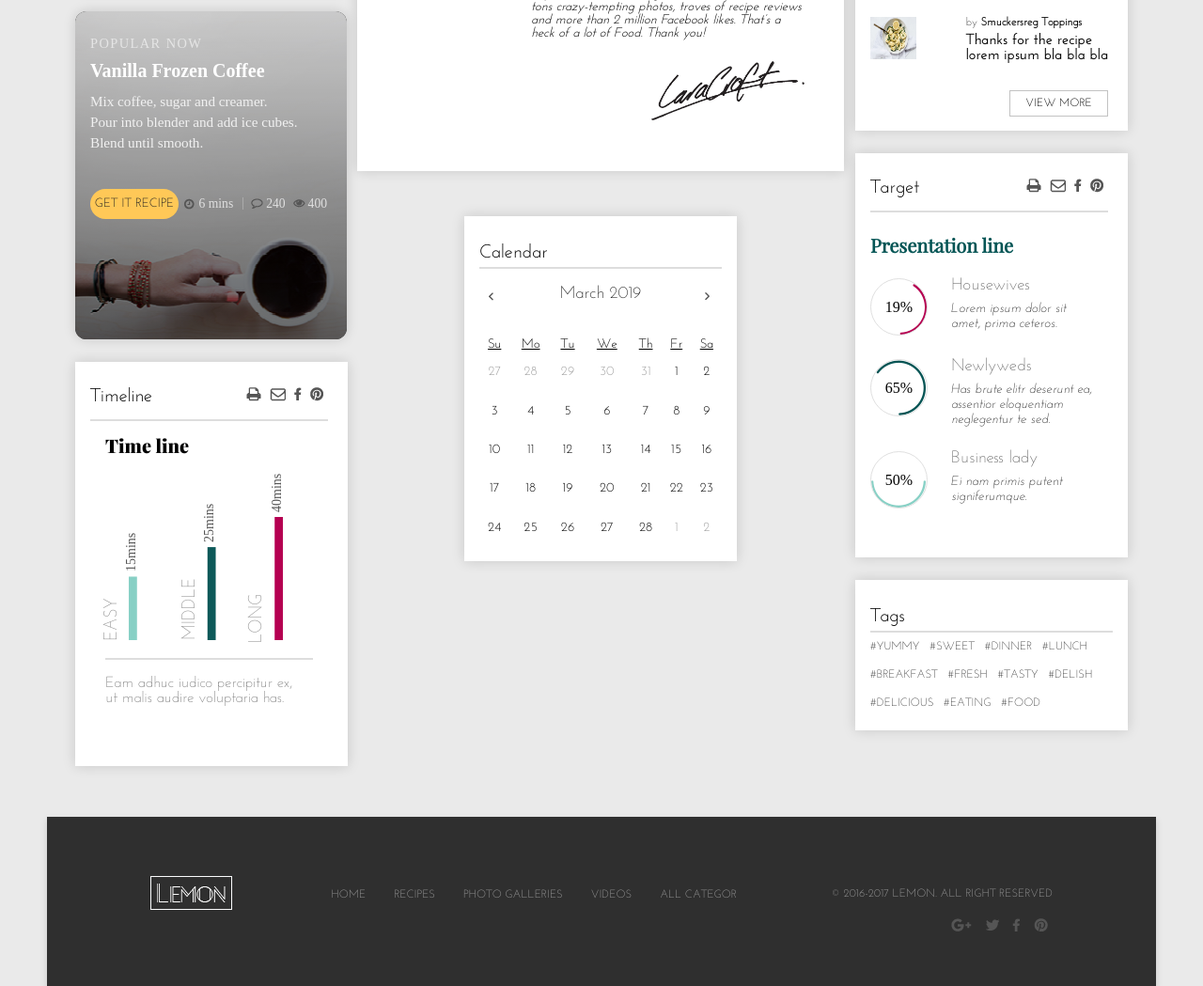
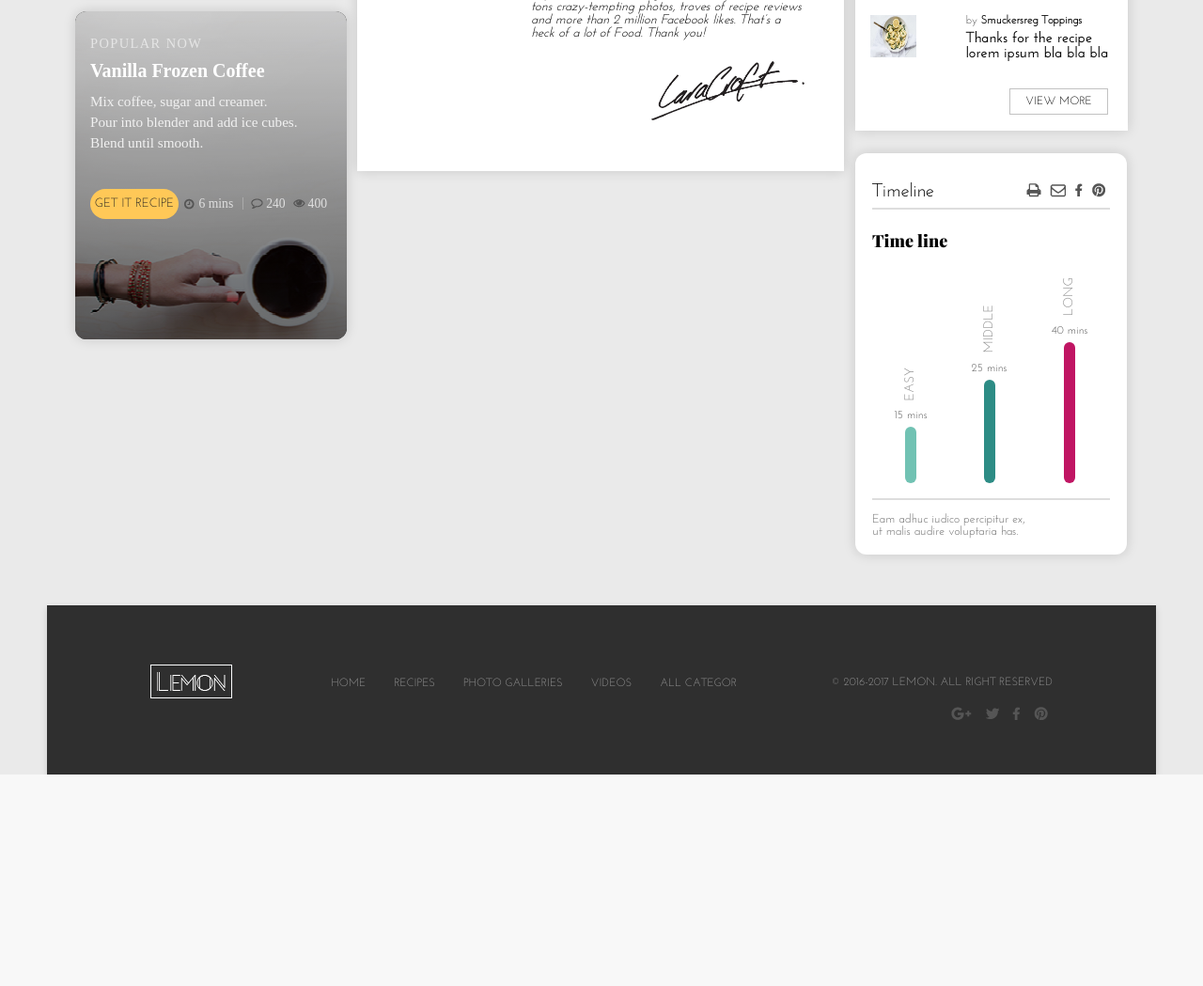
Before and after one commit to Mihail51/Lemon, a PHP site: page / in a window 1280 px wide. Shown: the part 1580-2629 px from the top of the page at 94% size. After the commit the page ends 2404 px from the top, so only its background shows below. Run offline with PHP 8.4, Linux system fonts and the light colour scheme.

Commit message:
Changed the central sidebar. Changed the block TIMELINE

```diff
--- a/css/home_sidebar_1.css
+++ b/css/home_sidebar_1.css
@@ -408,102 +408,120 @@
 
 
 
-/* TIMELINE */
-.sidebar_wrap .sidebar_left .timeline_wrap {
+/* TIMELINE – новая карточка в правом сайдбаре */
+.timeline_wrap {
   box-sizing: border-box;
-	width: 290px;
-	height: 430px;
+  width: 289px;
+  height: auto;
   margin: 24px 0;
-	padding: 27px 21px 0 16px;
+  padding: 24px 18px 18px;
   background-color: #ffffff;
-	box-shadow: 0px 0px 13px 0px rgba(0, 0, 0, 0.15);
+  border-radius: 12px;
+  box-shadow: 0 0 13px rgba(0, 0, 0, 0.15);
+  font-family: 'Josefin Sans';
 }
-.block_header {
+
+/* Заголовок блока (Timeline + иконки) */
+.timeline_wrap .block_header {
   width: 100%;
   height: 34px;
-	display: -webkit-flex;
-	display: -moz-flex;
-	display: -ms-flex;
-	display: -o-flex;
   display: flex;
   justify-content: space-between;
+  align-items: center;
   border-bottom: 2px solid #dddddd;
+  margin-bottom: 16px;
 }
-.block_header .name {
-	font-family: 'Josefin Sans';
+
+.timeline_wrap .block_header .name {
   font-size: 20px;
+  font-weight: 400;
 }
-.sidebar_wrap .sidebar_left .timeline_wrap .timeline_content {
+
+/* Контент внутри */
+.timeline_wrap .timeline_content {
   width: 100%;
-	height: 255px;
-	padding: 16px;
-	-webkit-box-sizing: border-box;
-	-moz-box-sizing: border-box;
+  padding: 8px 0 0;
   box-sizing: border-box;
+}
 
-}
-.sidebar_wrap .sidebar_left .timeline_wrap .timeline_content h3 {
+.timeline_wrap .timeline_content h3 {
   font-family: 'PlayfairDisplay-Black';
   font-weight: 900;
-    font-style: normal;
-    font-size: 20px;
+  font-size: 18px;
+  margin: 0 0 10px;
 }
-.sidebar_wrap .sidebar_left .timeline_wrap .timeline_content .timeline_graf {
-	width: 100%;
-	height: 200px;
-	display: -webkit-flex;
-	display: -moz-flex;
-	display: -ms-flex;
-	display: -o-flex;
+
+/* График */
+
+/* Общая сетка графика */
+.timeline_graf {
   display: flex;
   justify-content: space-around;
   align-items: flex-end;
-	padding-bottom: 16px;
+  padding: 20px 0 16px;
   border-bottom: 2px solid #dddddd;
 }
-.sidebar_wrap .sidebar_left .timeline_wrap .timeline_content .timeline_graf .magnitude figcaption {
-	color: #555555;
+
+/* Один элемент графика */
+.timeline_item {
+  display: flex;
+  flex-direction: column;
+  align-items: center;
+}
+
+/* Вертикальная подпись EASY / MIDDLE / LONG */
+.timeline_label {
+  writing-mode: vertical-rl;
+  transform: rotate(180deg); /* чтобы читалось сверху вниз */
   font-size: 14px;
-	font-weight: 300;
-	text-align: left;
-	transform: rotate(-90deg) translateY(10px) translateX(5px) scaleY(1.0102);
-	transform-origin: left bottom;
+  color: #888;
+  margin-bottom: 10px;
+  font-family: 'Josefin Sans';
 }
-.sidebar_wrap .sidebar_left .timeline_wrap .timeline_content .timeline_graf .magnitude p {
-	font-family: JosefinSans-Light;
-	color: #888;
-	font-size: 18px;
-	font-weight: 300;
-	text-align: left;
-	text-transform: uppercase;
+
+/* Время над столбцом */
+.timeline_time {
+  font-size: 12px;
+  color: #555;
+  margin-bottom: 6px;
+  font-family: 'Josefin Sans';
 }
-.sidebar_wrap .sidebar_left .timeline_wrap .timeline_content .timeline_graf .easy p {
-	display: inline-block;
-	transform: rotate(-90deg) translateY(-5px) translateX(-60px) scaleY(1.1094);
-	transform-origin: center bottom;
+
+/* Столбики */
+.timeline_bar {
+  width: 12px;
+  border-radius: 6px;
 }
-.sidebar_wrap .sidebar_left .timeline_wrap .timeline_content .timeline_graf .middle p {
-	display: inline-block;
-	transform: rotate(-90deg) translateX(-80px) scaleY(1.1094);
-	transform-origin: center bottom;
+
+/* Высоты и цвета */
+.bar-easy {
+  height: 60px;
+  background-color: #71c2b3;
 }
-.sidebar_wrap .sidebar_left .timeline_wrap .timeline_content .timeline_graf .long p {
-	display: inline-block;
-	transform: rotate(-90deg) translateY(-4px) translateX(-122px) scaleY(1.1094);
-	transform-origin: center bottom;
+
+.bar-middle {
+  height: 110px;
+  background-color: #2d8c85;
 }
-.sidebar_wrap .sidebar_left .timeline_wrap .timeline_content .timeline_graf .magnitude figure {
-	float: right;
+
+.bar-long {
+  height: 150px;
+  background-color: #c01563;
 }
-.sidebar_wrap .sidebar_left .timeline_wrap .timeline_footer {
+
+
+/* Низ блока – текст-подпись */
+.timeline_wrap .timeline_footer {
   width: 100%;
-	padding: 16px;
-	font-family: JosefinSans-Light;
+  padding-top: 14px;
+  font-family: 'Josefin Sans';
   color: #6a6a6a;
-	font-size: 16px;
+  font-size: 13px;
   font-weight: 300;
   text-align: left;
 }
+
+
 .sidebar_wrap section {
 	width: 518px;
 }
@@ -606,6 +624,7 @@
 
 
 /* CALENDAR */
+/*
 .calendar_wrap {
 	box-sizing: border-box;
 	width: 290px;
@@ -728,7 +747,7 @@
 }
 #month5:checked ~ #slides_calemdar {
 	margin-left: -400%;
-}
+} */
 
 
 /* LOGIN & SIGNIN*/
@@ -1042,6 +1061,7 @@
 }
 
 /* TARGET */
+/*
 .sidebar_wrap .sidebar_right .target_wrap {
 	box-sizing: border-box;
 	width: 290px;
@@ -1110,9 +1130,10 @@
 	font-weight: 300;
 	font-style: italic;
 	text-align: left;
-}
+}  */
 
 /* TAGS */
+/*
 .sidebar_wrap .sidebar_right .tags-wrap {
 	box-sizing: border-box;
 	width: 290px;
@@ -1140,7 +1161,7 @@
 	line-height: 250%;
 	text-align: left;
 	text-transform: uppercase;
-}
+}  */
 
 @media (max-width: 1200px) {
 	.sidebar_wrap {
--- a/index.html
+++ b/index.html
@@ -202,6 +202,7 @@
 		<!--END OF SLIDER -->
 		<!-- HOME SIDEBAR -->
 		<div class="layout__columns sidebar_wrap">
+			<!-- ЛЕВЫЙ САЙДБАР -->
 			<aside class="sidebar_left">
 				<!-- CHICHI -->
 				<div class="chichi_wrap">
@@ -308,7 +309,7 @@
 						</div>
 					</article>
 				</div>
-				<!-- POPULAR -->
+				<!-- Featured Recipe -->
 				 <article class="featured-recipe featured-recipe--dark">
 				 	<h3 class="featured-recipe__title">Popular Now</h3>
 
@@ -332,86 +333,12 @@
 				 		</div>
 				 	</div>
 				 </article>
+            </aside>
 
-<!--				 <article class="featured-recipe">
-				 	<h3 class="featured-recipe__title">Popular Now</h3>
-				 	<p class="featured-recipe__headline">Vanilla Frozen Coffee</p>
-				 	<p class="featured-recipe__description">Mix coffee, sugar and creamer.<br>Pour into blender and add ice
-				 		cubes.<br>Blend until smooth.</p>
-				 	<div class="featured-recipe__meta">
-				 		<form class="featured-recipe__form" action="html/recipe.html" target="_blank">
-				 			<button class="featured-recipe__button">get it recipe</button>
-				 		</form>
-				 		<div class="featured-recipe__icons">
-				 			<p class="featured-recipe__time">6 mins</p>
-				 			<p class="featured-recipe__comments">240</p>
-				 			<p class="featured-recipe__views">400</p>
-				 		</div>
-				 	</div>
-				 </article>  -->
-<!--				<div class="popular_now">
-					<h3>Popular Now</h3>
-					<p class="popular_title">Vanilla Frozen Coffee</p>
-					<p class="popular_recipe">Mix coffee, sugar and creamer.<br>Pour into blender and add ice cubes.<br>Blend
-						until
-						smooth.</p>
-					<div class="popular_icon">
-						<form action="html/recipe.html" target="_blank">
-							<button>get it recipe</button>
-						</form>
-						<div class="icon">
-							<p class="time">6 mins</p>
-							<img src="img/Line.png">
-							<p class="comment">240</p>
-							<p class="view">400</p>
-						</div>
-					</div>
-				</div>                                         -->
-				<!-- TIMELINE -->
-				<div class="timeline_wrap">
-					<div class="block_header">
-						<p class="name">Timeline</p>
-						<div class="icons">
-							<a href=""><img src="img/Icon/Print.png" alt=""></a>
-							<a href=""><img src="img/Icon/Maile.png" alt=""></a>
-							<a href=""><img src="img/Icon/Facebook.png" alt=""></a>
-							<a href=""><img src="img/Icon/Pinteres.png" alt=""></a>
-						</div>
-					</div>
-					<div class="timeline_content">
-						<h3>Time line</h3>
-						<div class="timeline_graf">
-							<div class="magnitude easy">
-								<p>Easy</p>
-								<figure>
-									<figcaption>15mins</figcaption>
-									<img src="img/Easy.png" alt="">
-								</figure>
-							</div>
-							<div class="magnitude middle">
-								<p>Middle</p>
-								<figure>
-									<figcaption>25mins</figcaption>
-									<img src="img/Middle.png" alt="">
-								</figure>
-							</div>
-							<div class="magnitude long">
-								<p>Long</p>
-								<figure>
-									<figcaption>40mins</figcaption>
-									<img src="img/Long.png" alt="">
-								</figure>
-							</div>
-						</div>
-					</div>
-					<div class="timeline_footer">
-						<p>Eam adhuc iudico percipitur ex,<br>ut malis audire voluptaria has.</p>
-					</div>
-				</div>
-			</aside>
+			<!-- ЦЕНТРАЛЬНАЯ КОЛОНКА -->
 			<div class="cont_cen_right">
-				<div class="content_center">
-					<!-- AUTHOR -->
+				<section class="author_section">
+					<!-- Блок автора -->
 					<section class="author_wrap">
 						<div class="author_title">
 							<h4>Author</h4>
@@ -445,349 +372,8 @@
 							</div>
 						</div>
 					</section>
-					<!-- CALENDAR -->
-					<div class="calendar_wrap">
-						<h3>Calendar</h3>
-						<article id="slider_calendar">
-							<input type="radio" name="slider_calendar" id="month1">
-							<input checked type="radio" name="slider_calendar" id="month2">
-							<input type="radio" name="slider_calendar" id="month3">
-							<input type="radio" name="slider_calendar" id="month4">
-							<input type="radio" name="slider_calendar" id="month5">
-							<div id="slides_calemdar">
-								<div class="month month1" id="m1">
-									<div class="month_header">
-										<p>February 2019</p>
-									</div>
-									<article class="month_content">
-										<table>
-											<tr>
-												<th>Su</th>
-												<th>Mo</th>
-												<th>Tu</th>
-												<th>We</th>
-												<th>Th</th>
-												<th>Fr</th>
-												<th>Sa</th>
-											</tr>
-											<tr>
-												<td class="past"><a href="">27</a></td>
-												<td class="past"><a href="">28</a></td>
-												<td class="past"><a href="">29</a></td>
-												<td class="past"><a href="">30</a></td>
-												<td class="past"><a href="">31</a></td>
-												<td><a href="">1</a></td>
-												<td><a href="">2</a></td>
-											</tr>
-											<tr>
-												<td><a href="">3</a></td>
-												<td><a href="">4</a></td>
-												<td><a href="">5</a></td>
-												<td><a href="">6</a></td>
-												<td><a href="">7</a></td>
-												<td><a href="">8</a></td>
-												<td><a href="">9</a></td>
-											</tr>
-											<tr>
-												<td><a href="">10</a></td>
-												<td><a href="">11</a></td>
-												<td><a href="">12</a></td>
-												<td><a href="">13</a></td>
-												<td><a href="">14</a></td>
-												<td><a href="">15</a></td>
-												<td><a href="">16</a></td>
-											</tr>
-											<tr>
-												<td><a href="">17</a></td>
-												<td><a href="">18</a></td>
-												<td><a href="">19</a></td>
-												<td><a href="">20</a></td>
-												<td><a href="">21</a></td>
-												<td><a href="">22</a></td>
-												<td><a href="">23</a></td>
-											</tr>
-											<tr>
-												<td><a href="">24</a></td>
-												<td><a href="">25</a></td>
-												<td><a href="">26</a></td>
-												<td><a href="">27</a></td>
-												<td><a href="">28</a></td>
-												<td class="past"><a href="">1</a></td>
-												<td class="past"><a href="">2</a></td>
-											</tr>
-										</table>
-									</article>
-								</div>
-								<div class="month month2" id="m2">
-									<div class="month_header">
-										<p>March 2019</p>
-									</div>
-									<article class="month_content">
-										<table>
-											<tr>
-												<th>Su</th>
-												<th>Mo</th>
-												<th>Tu</th>
-												<th>We</th>
-												<th>Th</th>
-												<th>Fr</th>
-												<th>Sa</th>
-											</tr>
-											<tr>
-												<td class="past"><a href="">27</a></td>
-												<td class="past"><a href="">28</a></td>
-												<td class="past"><a href="">29</a></td>
-												<td class="past"><a href="">30</a></td>
-												<td class="past"><a href="">31</a></td>
-												<td><a href="">1</a></td>
-												<td><a href="">2</a></td>
-											</tr>
-											<tr>
-												<td><a href="">3</a></td>
-												<td><a href="">4</a></td>
-												<td><a href="">5</a></td>
-												<td><a href="">6</a></td>
-												<td><a href="">7</a></td>
-												<td><a href="">8</a></td>
-												<td><a href="">9</a></td>
-											</tr>
-											<tr>
-												<td><a href="">10</a></td>
-												<td><a href="">11</a></td>
-												<td><a href="">12</a></td>
-												<td><a href="">13</a></td>
-												<td><a href="">14</a></td>
-												<td><a href="">15</a></td>
-												<td><a href="">16</a></td>
-											</tr>
-											<tr>
-												<td><a href="">17</a></td>
-												<td><a href="">18</a></td>
-												<td><a href="">19</a></td>
-												<td><a href="">20</a></td>
-												<td><a href="">21</a></td>
-												<td><a href="">22</a></td>
-												<td><a href="">23</a></td>
-											</tr>
-											<tr>
-												<td><a href="">24</a></td>
-												<td><a href="">25</a></td>
-												<td><a href="">26</a></td>
-												<td><a href="">27</a></td>
-												<td><a href="">28</a></td>
-												<td class="past"><a href="">1</a></td>
-												<td class="past"><a href="">2</a></td>
-											</tr>
-										</table>
-									</article>
-								</div>
-								<div class="month month3" id="m3">
-									<div class="month_header">
-										<p>April 2019</p>
-									</div>
-									<article class="month_content">
-										<table>
-											<tr>
-												<th>Su</th>
-												<th>Mo</th>
-												<th>Tu</th>
-												<th>We</th>
-												<th>Th</th>
-												<th>Fr</th>
-												<th>Sa</th>
-											</tr>
-											<tr>
-												<td class="past"><a href="">27</a></td>
-												<td class="past"><a href="">28</a></td>
-												<td class="past"><a href="">29</a></td>
-												<td class="past"><a href="">30</a></td>
-												<td class="past"><a href="">31</a></td>
-												<td><a href="">1</a></td>
-												<td><a href="">2</a></td>
-											</tr>
-											<tr>
-												<td><a href="">3</a></td>
-												<td><a href="">4</a></td>
-												<td><a href="">5</a></td>
-												<td><a href="">6</a></td>
-												<td><a href="">7</a></td>
-												<td><a href="">8</a></td>
-												<td><a href="">9</a></td>
-											</tr>
-											<tr>
-												<td><a href="">10</a></td>
-												<td><a href="">11</a></td>
-												<td><a href="">12</a></td>
-												<td><a href="">13</a></td>
-												<td><a href="">14</a></td>
-												<td><a href="">15</a></td>
-												<td><a href="">16</a></td>
-											</tr>
-											<tr>
-												<td><a href="">17</a></td>
-												<td><a href="">18</a></td>
-												<td><a href="">19</a></td>
-												<td><a href="">20</a></td>
-												<td><a href="">21</a></td>
-												<td><a href="">22</a></td>
-												<td><a href="">23</a></td>
-											</tr>
-											<tr>
-												<td><a href="">24</a></td>
-												<td><a href="">25</a></td>
-												<td><a href="">26</a></td>
-												<td><a href="">27</a></td>
-												<td><a href="">28</a></td>
-												<td class="past"><a href="">1</a></td>
-												<td class="past"><a href="">2</a></td>
-											</tr>
-										</table>
-									</article>
-								</div>
-								<div class="month month4" id="m4">
-									<div class="month_header">
-										<p>May 2019</p>
-									</div>
-									<article class="month_content">
-										<table>
-											<tr>
-												<th>Su</th>
-												<th>Mo</th>
-												<th>Tu</th>
-												<th>We</th>
-												<th>Th</th>
-												<th>Fr</th>
-												<th>Sa</th>
-											</tr>
-											<tr>
-												<td class="past"><a href="">27</a></td>
-												<td class="past"><a href="">28</a></td>
-												<td class="past"><a href="">29</a></td>
-												<td class="past"><a href="">30</a></td>
-												<td class="past"><a href="">31</a></td>
-												<td><a href="">1</a></td>
-												<td><a href="">2</a></td>
-											</tr>
-											<tr>
-												<td><a href="">3</a></td>
-												<td><a href="">4</a></td>
-												<td><a href="">5</a></td>
-												<td><a href="">6</a></td>
-												<td><a href="">7</a></td>
-												<td><a href="">8</a></td>
-												<td><a href="">9</a></td>
-											</tr>
-											<tr>
-												<td><a href="">10</a></td>
-												<td><a href="">11</a></td>
-												<td><a href="">12</a></td>
-												<td><a href="">13</a></td>
-												<td><a href="">14</a></td>
-												<td><a href="">15</a></td>
-												<td><a href="">16</a></td>
-											</tr>
-											<tr>
-												<td><a href="">17</a></td>
-												<td><a href="">18</a></td>
-												<td><a href="">19</a></td>
-												<td><a href="">20</a></td>
-												<td><a href="">21</a></td>
-												<td><a href="">22</a></td>
-												<td><a href="">23</a></td>
-											</tr>
-											<tr>
-												<td><a href="">24</a></td>
-												<td><a href="">25</a></td>
-												<td><a href="">26</a></td>
-												<td><a href="">27</a></td>
-												<td><a href="">28</a></td>
-												<td class="past"><a href="">1</a></td>
-												<td class="past"><a href="">2</a></td>
-											</tr>
-										</table>
-									</article>
-								</div>
-								<div class="month month5" id="m5">
-									<div class="month_header">
-										<p>June 2019</p>
-									</div>
-									<article class="month_content">
-										<table>
-											<tr>
-												<th>Su</th>
-												<th>Mo</th>
-												<th>Tu</th>
-												<th>We</th>
-												<th>Th</th>
-												<th>Fr</th>
-												<th>Sa</th>
-											</tr>
-											<tr>
-												<td class="past"><a href="">27</a></td>
-												<td class="past"><a href="">28</a></td>
-												<td class="past"><a href="">29</a></td>
-												<td class="past"><a href="">30</a></td>
-												<td class="past"><a href="">31</a></td>
-												<td><a href="">1</a></td>
-												<td><a href="">2</a></td>
-											</tr>
-											<tr>
-												<td><a href="">3</a></td>
-												<td><a href="">4</a></td>
-												<td><a href="">5</a></td>
-												<td><a href="">6</a></td>
-												<td><a href="">7</a></td>
-												<td><a href="">8</a></td>
-												<td><a href="">9</a></td>
-											</tr>
-											<tr>
-												<td><a href="">10</a></td>
-												<td><a href="">11</a></td>
-												<td><a href="">12</a></td>
-												<td><a href="">13</a></td>
-												<td><a href="">14</a></td>
-												<td><a href="">15</a></td>
-												<td><a href="">16</a></td>
-											</tr>
-											<tr>
-												<td><a href="">17</a></td>
-												<td><a href="">18</a></td>
-												<td><a href="">19</a></td>
-												<td><a href="">20</a></td>
-												<td><a href="">21</a></td>
-												<td><a href="">22</a></td>
-												<td><a href="">23</a></td>
-											</tr>
-											<tr>
-												<td><a href="">24</a></td>
-												<td><a href="">25</a></td>
-												<td><a href="">26</a></td>
-												<td><a href="">27</a></td>
-												<td><a href="">28</a></td>
-												<td class="past"><a href="">1</a></td>
-												<td class="past"><a href="">2</a></td>
-											</tr>
-										</table>
-									</article>
-								</div>
-							</div>
-							<div id="controls_calendar">
-								<label for="month1"></label>
-								<label for="month2"></label>
-								<label for="month3"></label>
-								<label for="month4"></label>
-								<label for="month5"></label>
-							</div>
-							<div id="active_calendar">
-								<label for="month1"></label>
-								<label for="month2"></label>
-								<label for="month3"></label>
-								<label for="month4"></label>
-								<label for="month5"></label>
-							</div>
-						</article>
-					</div>
-				</div>
+				</section>
+				<!-- ПРАВЫЙ САЙДБАР -->
 				<aside class="sidebar_right">
 					<!-- LOGIN & SIGNIN-->
 					<div class="client-wrap">
@@ -950,49 +536,48 @@
 								</div>
 							</div>
 						</div>
-						<!-- TARGET -->
-						<div class="target_wrap">
+					</div>
+					<!-- TIMELINE -->
+					<div class="timeline_wrap">
 						<div class="block_header">
-								<p class="name">Target</p>
+							<p class="name">Timeline</p>
 							<div class="icons">
-									<a href="#"><img src="img/Icon/Print.png" alt=""></a>
-									<a href="#"><img src="img/Icon/Maile.png" alt=""></a>
-									<a href="#"><img src="img/Icon/Facebook.png" alt=""></a>
-									<a href="#"><img src="img/Icon/Pinteres.png" alt=""></a>
+								<a href=""><img src="img/Icon/Print.png" alt=""></a>
+								<a href=""><img src="img/Icon/Maile.png" alt=""></a>
+								<a href=""><img src="img/Icon/Facebook.png" alt=""></a>
+								<a href=""><img src="img/Icon/Pinteres.png" alt=""></a>
 							</div>
 						</div>
-							<div class="target_content">
-								<h3>Presentation line</h3>
-								<div class="target_graf housewives">
-									<div class="target_grafic">19%</div>
-									<div class="target_description">
-										<h3>Housewives</h3>
-										<p>Lorem ipsum dolor sit amet, prima ceteros.</p>
+						<div class="timeline_content">
+							<h3>Time line</h3>
+							<div class="timeline_graf">
+
+								<!-- EASY -->
+								<div class="timeline_item">
+									<span class="timeline_label">EASY</span>
+									<span class="timeline_time">15 mins</span>
+									<div class="timeline_bar bar-easy"></div>
 								</div>
+
+								<!-- MIDDLE -->
+								<div class="timeline_item">
+									<span class="timeline_label">MIDDLE</span>
+									<span class="timeline_time">25 mins</span>
+									<div class="timeline_bar bar-middle"></div>
 								</div>
-								<div class="target_graf newlyweds">
-									<div class="target_grafic">65%</div>
-									<div class="target_description">
-										<h3>Newlyweds</h3>
-										<p>Has brute elitr deserunt ea, assentior eloquentiam neglegentur te sed.</p>
+
+								<!-- LONG -->
+								<div class="timeline_item">
+									<span class="timeline_label">LONG</span>
+									<span class="timeline_time">40 mins</span>
+									<div class="timeline_bar bar-long"></div>
 								</div>
+
 							</div>
-								<div class="target_graf business_lady">
-									<div class="target_grafic">50%</div>
-									<div class="target_description">
-										<h3>Business lady</h3>
-										<p>Ei nam primis putent signiferumque.</p>
+
 						</div>
-								</div>
-							</div>
-						</div>
-						<!-- TAGS -->
-						<div class="tags-wrap">
-							<h3>Tags</h3>
-							<div class="tags_content">#yummy &nbsp;&nbsp;#sweet &nbsp;&nbsp;#dinner
-								&nbsp;&nbsp;#lunch<br>#breakfast
-								&nbsp;&nbsp;#fresh &nbsp;&nbsp;#tasty &nbsp;&nbsp;#delish<br>#delicious &nbsp;&nbsp;#eating
-								&nbsp;&nbsp;#food</div>
+						<div class="timeline_footer">
+							<p>Eam adhuc iudico percipitur ex,<br>ut malis audire voluptaria has.</p>
 						</div>
 					</div>
 				</aside>
```
Lines whose indentation alone changed are shown as unchanged.
